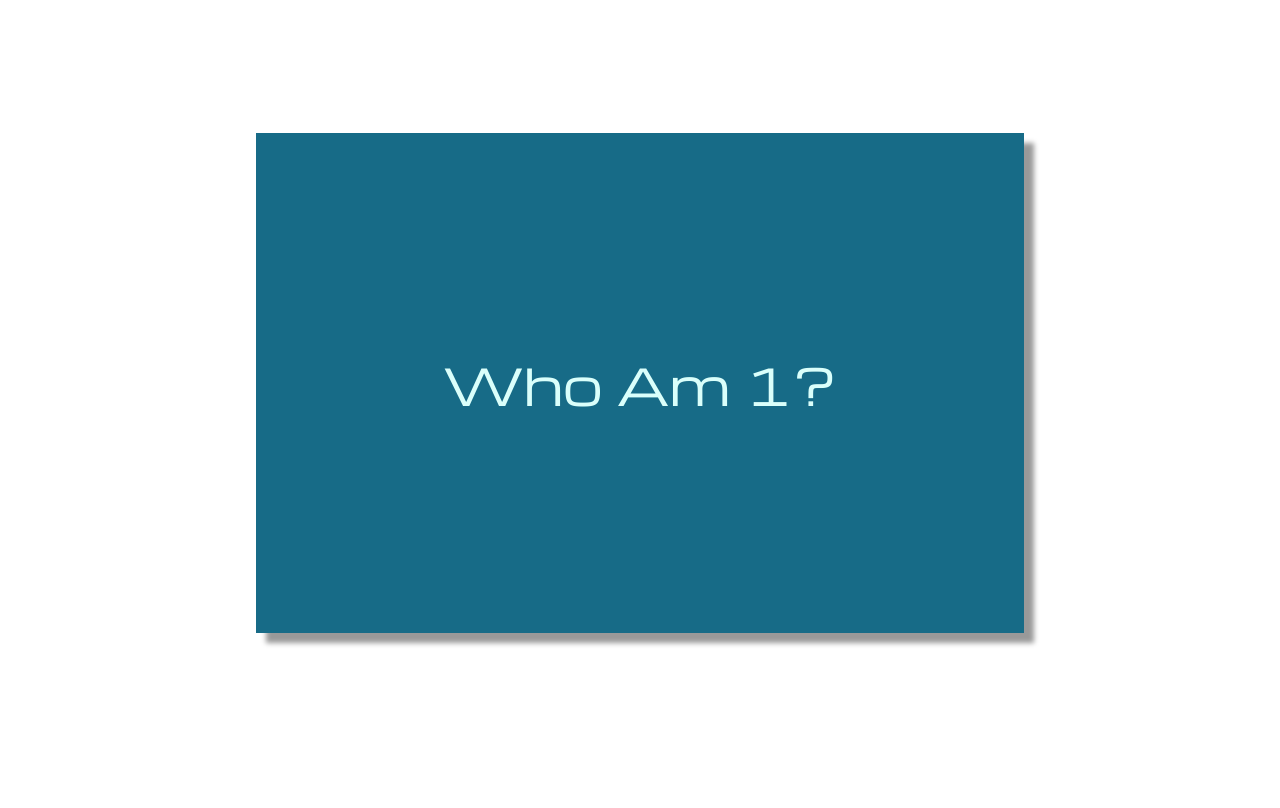
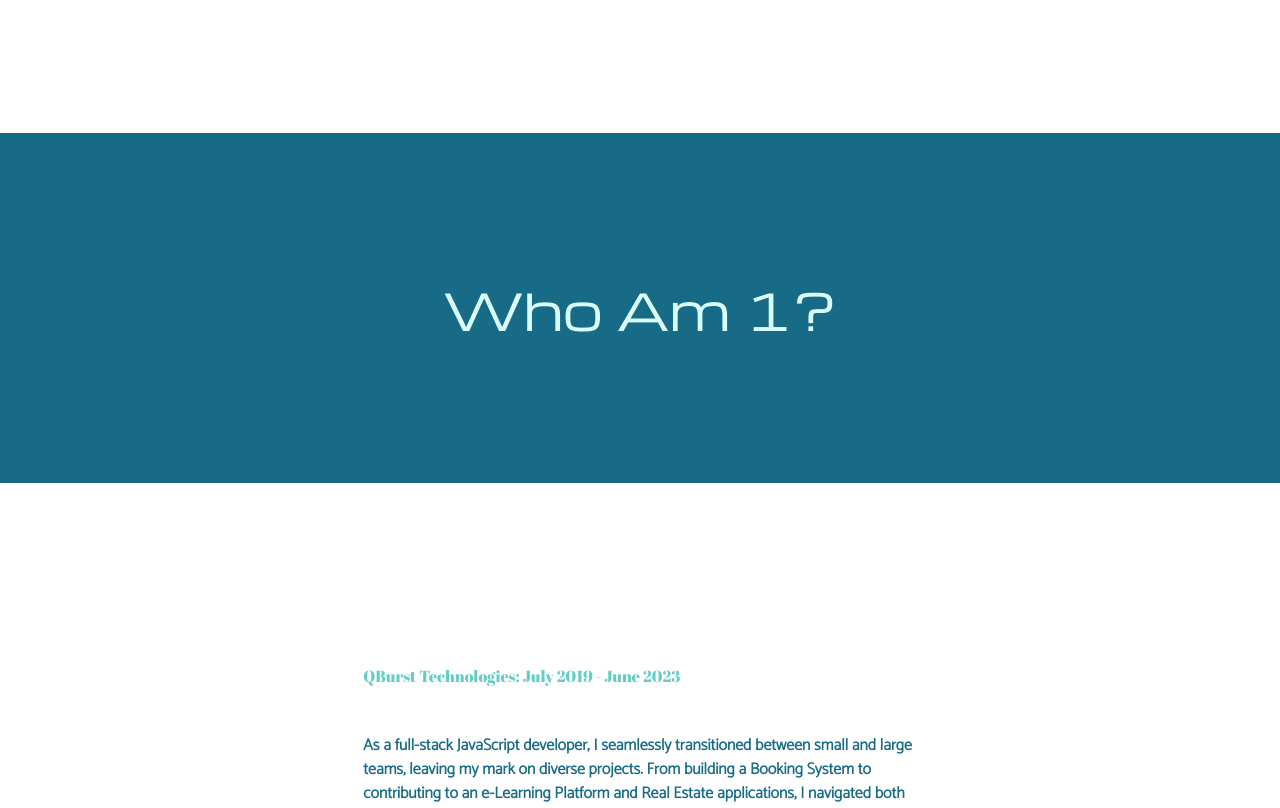
Before and after one commit to parvathynandan/portfolio, a React (Create React App) app: page / in a window 1280 px wide. Shown: the part 580-1388 px from the top of the page. Built offline with nearby package versions, Linux system fonts and the light colour scheme; a web font is replaced by a local one.

Commit message:
who am i section reverted

```diff
--- a/src/styles.css
+++ b/src/styles.css
@@ -295,17 +295,10 @@ color: #DAFFFB;
 }
 
 
-.flip-card {
-    display: flex;
-    justify-content: center;
-
-}
 
 .flip-card-inner {
-    width: 60%;
     background-color: #176B87;
     position: relative;
-    box-shadow: 10px 10px 5px rgba(0,0,0,.4);
 }
 
 .flip-card-inner {
```
